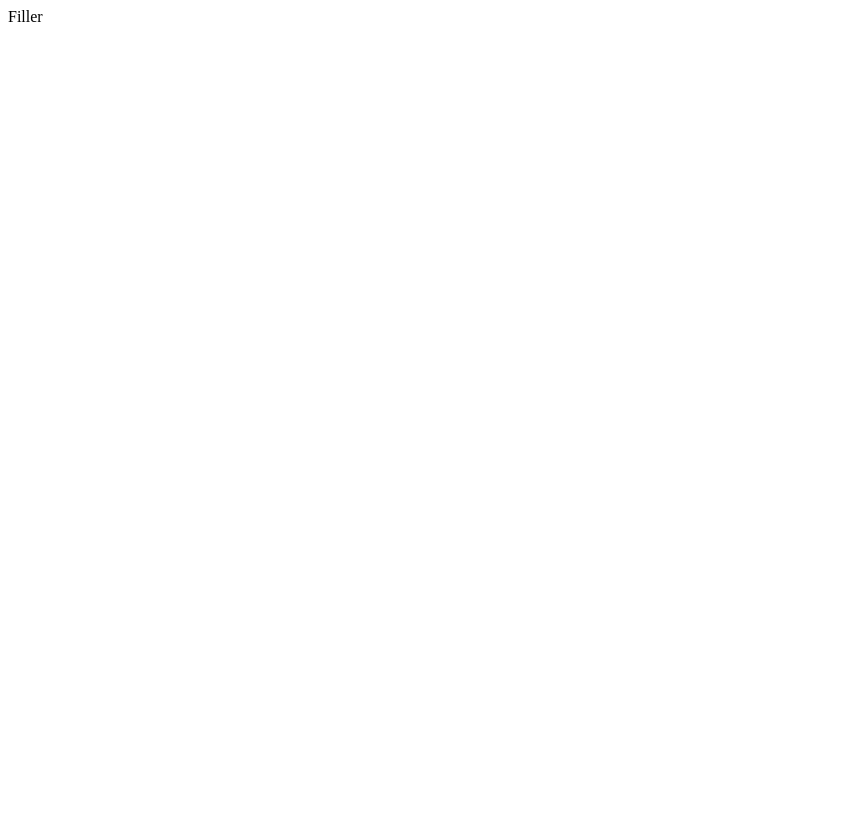
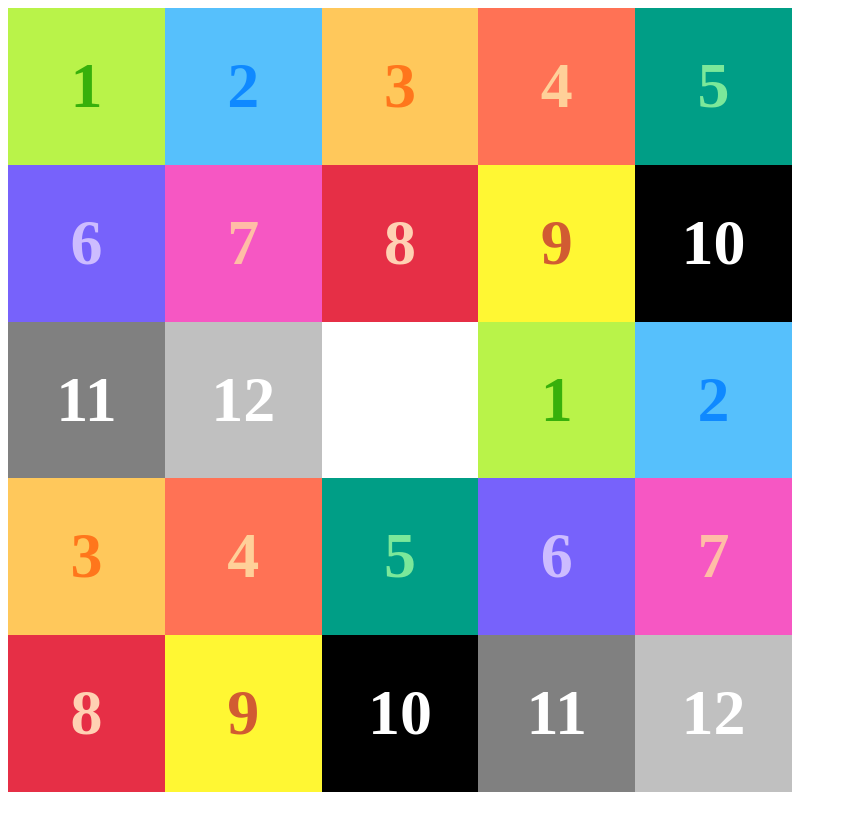
Before and after one commit to nasenag/just-get-10-ai, a plain HTML site: page index.html in a window 1280 px wide. Shown: the whole page, without its empty margins (0-847 px from the left). Drawn offline with Linux system fonts and the light colour scheme.

Commit message:
Finishes the barebones CSS necessary for this project.

```diff
--- a/css/style.css
+++ b/css/style.css
@@ -0,0 +1,64 @@
+#container {
+    width: 800px;
+    height: 800px;
+}
+
+.tile {
+    width: 2.45em;
+    height: 2.45em;
+    line-height: 2.45em;
+    display: inline-block;
+    text-align: center;
+    font-size: 4em;
+    font-weight: bold;
+    float: left;
+}
+
+.one {
+    background: rgba(185, 243, 73, 1);
+    color: rgba(55, 176, 11, 1);
+}
+.two {
+    background: rgba(86, 192, 252, 1);
+    color: rgba(15, 137, 255, 1);
+}
+.three {
+    background: rgba(255, 200, 91, 1);
+    color: rgba(255, 118, 28, 1);
+}
+.four {
+    background: rgba(255, 114, 85, 1);
+    color: rgba(255, 208, 153, 1);
+}
+.five {
+    background: rgba(0, 158, 134, 1);
+    color: rgba(123, 232, 154, 1);
+}
+.six {
+    background: rgba(119, 98, 251, 1);
+    color: rgba(205, 188, 255, 1);
+}
+.seven {
+    background: rgba(246, 87, 195, 1);
+    color: rgba(255, 189, 166, 1);
+}
+.eight {
+    background: rgba(230, 47, 70, 1);
+    color: rgba(255, 209, 179, 1);
+}
+.nine {
+    background: rgba(255, 247, 51, 1);
+    color: rgba(209, 91, 50, 1);
+}
+.ten {
+    background: black;
+    color: white;
+}
+.eleven {
+    background: rgba(128, 128, 128, 1);
+    color: white;
+}
+.twelve {
+    background: rgba(192, 192, 192, 1);
+    color: white;
+}
--- a/index.html
+++ b/index.html
@@ -8,6 +8,36 @@
         <script src="js/justget10ai.js"></script>
     </head>
     <body>
-        Filler
+        <div id="container">
+            <div id="0-0" class="tile one">1</div>
+            <div id="0-1" class="tile two">2</div>
+            <div id="0-2" class="tile three">3</div>
+            <div id="0-3" class="tile four">4</div>
+            <div id="0-4" class="tile five">5</div>
+
+            <div id="1-0" class="tile six">6</div>
+            <div id="1-1" class="tile seven">7</div>
+            <div id="1-2" class="tile eight">8</div>
+            <div id="1-3" class="tile nine">9</div>
+            <div id="1-4" class="tile ten">10</div>
+
+            <div id="2-0" class="tile eleven">11</div>
+            <div id="2-1" class="tile twelve">12</div>
+            <div id="2-2" class="tile"></div>
+            <div id="2-3" class="tile one">1</div>
+            <div id="2-4" class="tile two">2</div>
+
+            <div id="3-0" class="tile three">3</div>
+            <div id="3-1" class="tile four">4</div>
+            <div id="3-2" class="tile five">5</div>
+            <div id="3-3" class="tile six">6</div>
+            <div id="3-4" class="tile seven">7</div>
+
+            <div id="4-0" class="tile eight">8</div>
+            <div id="4-1" class="tile nine">9</div>
+            <div id="4-2" class="tile ten">10</div>
+            <div id="4-3" class="tile eleven">11</div>
+            <div id="4-4" class="tile twelve">12</div>
+        </div>
     </body>
 </html>
```
